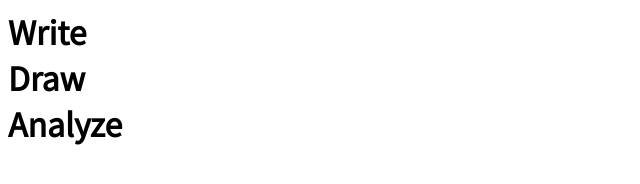
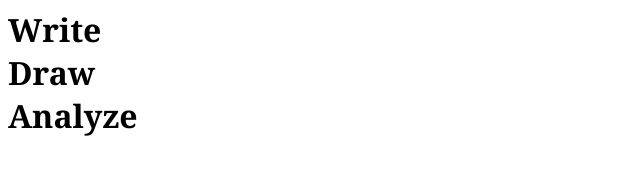
Before and after one commit to ahyooo/ahyooo.github.io, a plain HTML site: page index.html in a window 1280 px wide. Shown: the whole page, without its empty margins (0-640 px from the left). Drawn offline with Linux system fonts and the light colour scheme.

Commit message:
Update style.css

```diff
--- a/resource/css/style.css
+++ b/resource/css/style.css
@@ -3,5 +3,5 @@
 /* reset */
 
 body, div, dl, dt, dd, ul, ol, li, h1, h2, h3, h4, h5, h6, pre, code, form, fieldset, legend, textarea, p, blockquote, th, td, input, select, textarea, button {
-  font-family: 'Noto Sans KR', sans-serif, 'Georgia';
+  font-family: 'Georgia', 'Noto Sans KR', sans-serif;
 }
```
